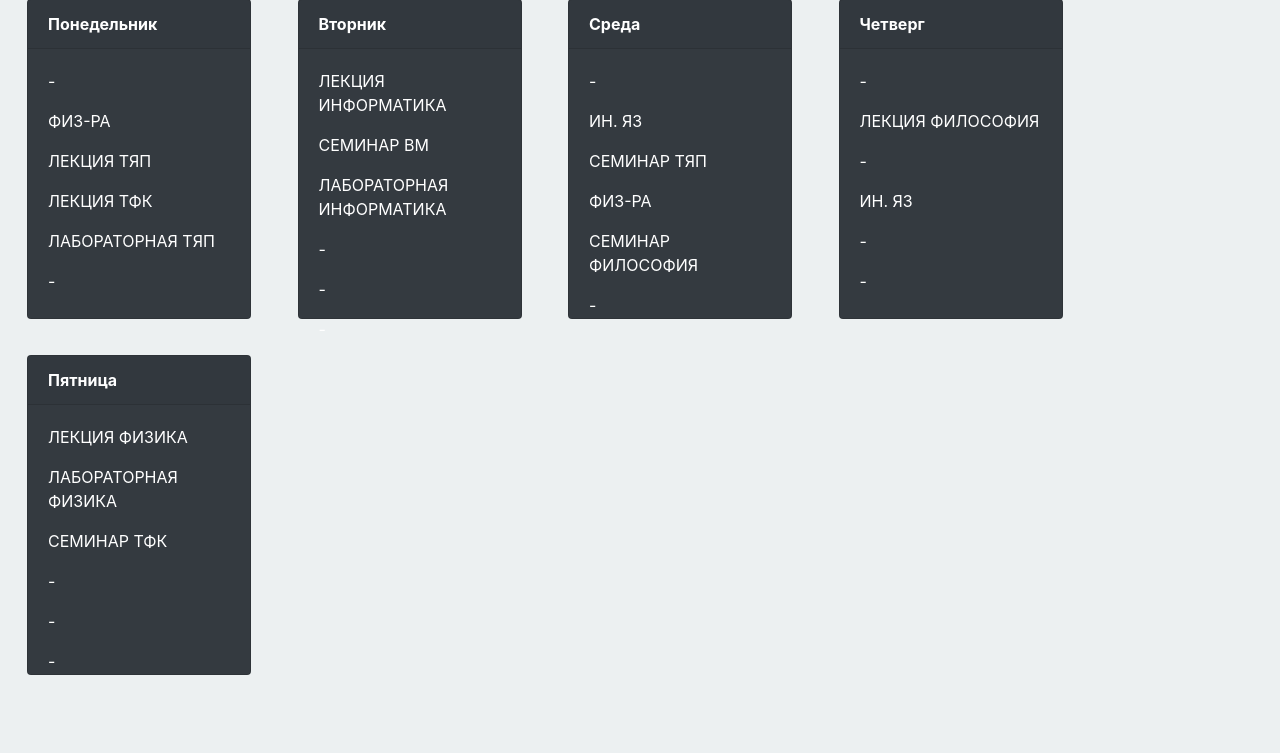
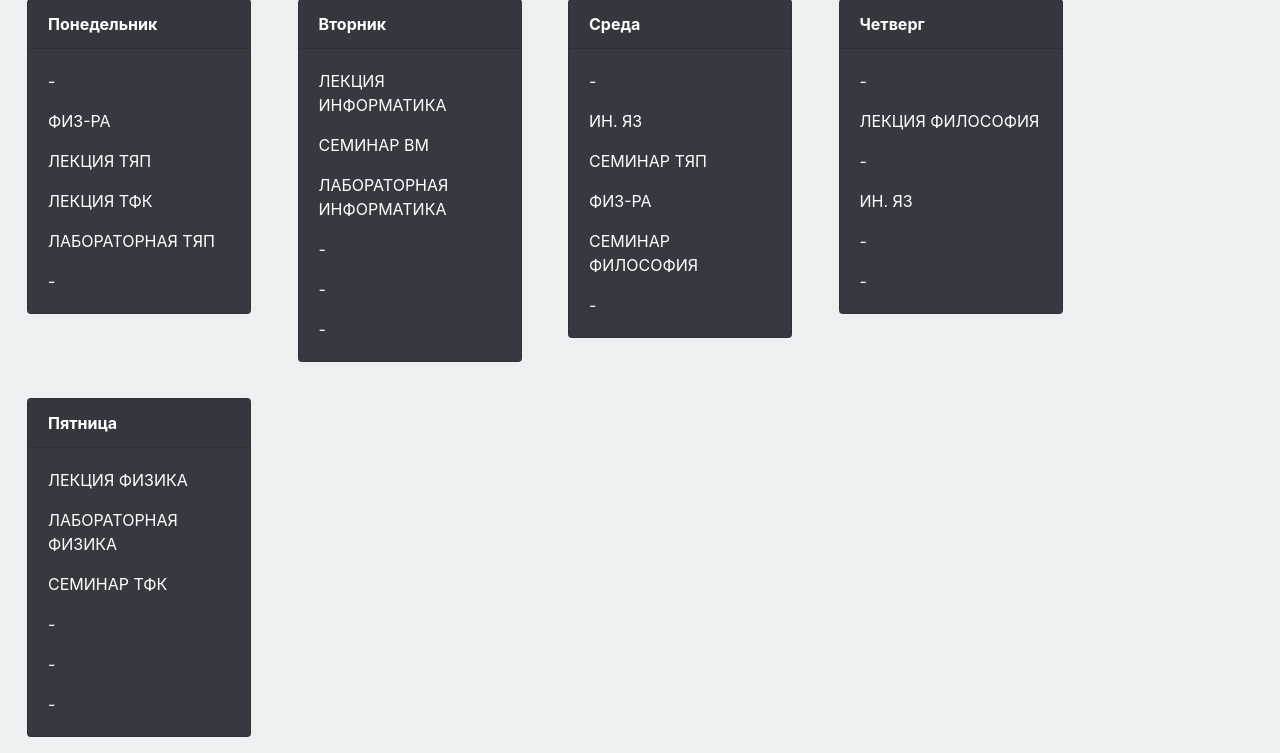
Before and after one commit to psyduck31/master, a Flask app: page / in a window 1280 px wide; the page is wider, and only the part inside the window is pictured. Shown: the part 77-830 px from the top of that part. Before the commit the page ends 752 px from the top of that part, so only its background shows below. Run offline with Flask 2, Linux system fonts and the light colour scheme; data comes from the database, SQL or seed files in the repository; some libraries are stand-ins or nearby versions.

Commit message:
Update day.html

```diff
--- a/fl_ask/flask_project/templates/day.html
+++ b/fl_ask/flask_project/templates/day.html
@@ -2,7 +2,7 @@
 {% block content %}
 {% for data in all_rows %}
 <div class="card-deck d-inline-block", style="margin-top: 20px; margin-right: 0px; margin-left: 12px">
-	<div class="card mb-3 text-white bg-dark" style="width: 14rem; height: 20rem">
+	<div class="card mb-3 text-white bg-dark" style="width: 14rem;">
 		<div class="card-header" style="font-weight: bold;">{{ data[0] }}</div>
   		<div class="card-body">
   			<p class="card-text">{{ data[1] }}</p>
```
